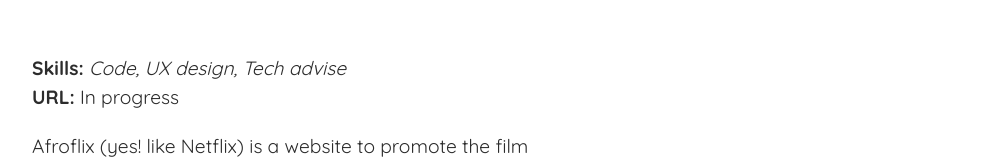
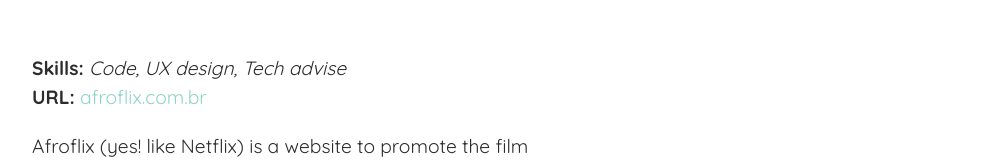
Before and after one commit to stepaola/Gorgo, a plain HTML site: page afroflix.html in a window 1280 px wide. Shown: the part 553-715 px from the top of the page, without its empty margins (168-1171 px from the left). Drawn offline with Linux system fonts and the light colour scheme.

Commit message:
Link afroflix

```diff
--- a/afroflix.html
+++ b/afroflix.html
@@ -65,7 +65,7 @@
 
             <div class="page-desc">
                  <h1>Afroflix</h1>
-                <p><strong>Skills:</strong> <i>Code, UX design, Tech advise</i> <br><strong>URL:</strong> In progress</p>
+                <p><strong>Skills:</strong> <i>Code, UX design, Tech advise</i> <br><strong>URL:</strong> <a href="http://afroflix.com.br" "_blank">afroflix.com.br</a></p>
                 <p>Afroflix (yes! like Netflix) is a website to promote the film  production of black people.
                   I’m working together Yasmin Thayná, the founder, filmmaker and activist to choose the right technology and UX strategy for the project.</p>
             </div>
```
